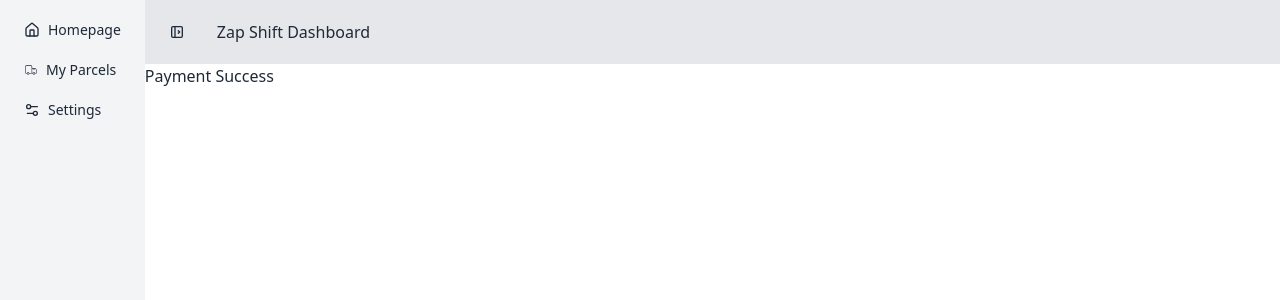
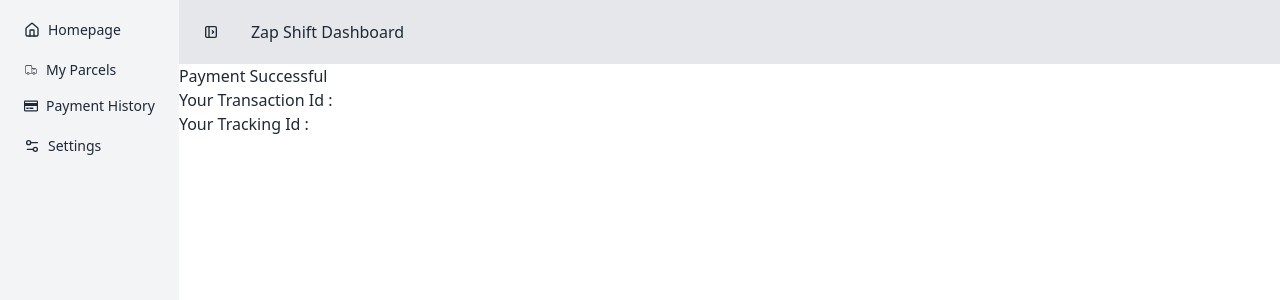
Before and after one commit to MAshhabDev/Zip-Shift-Client, a React (Vite) app: page /dashboard/payment-success in a window 1280 px wide. Shown: the top 300 px of the page. Built offline with nearby package versions, Linux system fonts and the light colour scheme; no server answers; sample sign-in values are in the browser's storage.

Commit message:
Implement Payment History page

```diff
--- a/src/Layout/DashBoardLayout.jsx
+++ b/src/Layout/DashBoardLayout.jsx
@@ -1,5 +1,6 @@
 import React from 'react';
 import { CiDeliveryTruck } from 'react-icons/ci';
+import { FaRegCreditCard } from 'react-icons/fa';
 import { Link, NavLink, Outlet } from 'react-router';
 
 const DashBoardLayout = () => {
@@ -41,6 +42,14 @@
                                     <span className="is-drawer-close:hidden">My Parcels</span>
                                 </Link >
                             </li>
+                            <li>
+                                <Link to='/dashboard/payment-history' className="is-drawer-close:tooltip is-drawer-close:tooltip-right" data-tip="Payment-History">
+                                    {/* Settings icon */}
+                                    <FaRegCreditCard></FaRegCreditCard>
+
+                                    <span className="is-drawer-close:hidden">Payment History</span>
+                                </Link >
+                            </li>
                             {/* List item */}
                             <li>
                                 <button className="is-drawer-close:tooltip is-drawer-close:tooltip-right" data-tip="Settings">
--- /dev/null
+++ b/src/Page/Dashboard/Payment History/PaymentHistory.jsx
@@ -0,0 +1,56 @@
+import React from 'react';
+import useAuth from '../../../Hooks/useAuth';
+import useAxiosSecure from '../../../Hooks/useAxiosSecure';
+import { useQuery } from '@tanstack/react-query';
+
+const PaymentHistory = () => {
+
+    const { user } = useAuth();
+    const axiosSecure = useAxiosSecure();
+    const { data: payments = [] } = useQuery({
+        queryKey: ['payments', user.email],
+        queryFn: async () => {
+            const res = await axiosSecure.get(`/payments?email=${user.email}`)
+            return res.data
+        }
+    })
+    return (
+        <div>
+            <h2>Payment history: {payments.length}</h2>
+
+            <div>
+                <div className="overflow-x-auto">
+                    <table className="table">
+                        {/* head */}
+                        <thead>
+                            <tr>
+                                <th></th>
+                                <th>Name</th>
+                                <th>Amount</th>
+                                <th>Transaction Id</th>
+                            </tr>
+                        </thead>
+                        <tbody>
+                            {
+                                payments.map((payment, index) =>
+                                    <tr>
+                                        <th>{index + 1}</th>
+                                        <td>Cy Ganderton</td>
+                                        <td>${payment.amount}</td>
+                                        <td>{payment.transactionId}</td>
+                                    </tr>
+                                )
+                            }
+                            {/* row 1 */}
+
+                            {/* row 2 */}
+
+                        </tbody>
+                    </table>
+                </div>
+            </div>
+        </div>
+    );
+};
+
+export default PaymentHistory;
--- a/src/Page/Dashboard/Payment/PaymentSuccess.jsx
+++ b/src/Page/Dashboard/Payment/PaymentSuccess.jsx
@@ -1,4 +1,4 @@
-import React, { useEffect } from 'react';
+import React, { useEffect, useState } from 'react';
 import { useSearchParams } from 'react-router';
 import useAxiosSecure from '../../../Hooks/useAxiosSecure';
 
@@ -8,6 +8,8 @@
 
     const sessionId = searchParams.get('session_id')
 
+    const [paymentInfo, setPaymentInfo] = useState({})
+
     const axiosSecure = useAxiosSecure()
 
 
@@ -16,12 +18,18 @@
             axiosSecure.patch(`/payment-success?session_id=${sessionId}`)
                 .then(res => {
                     console.log(res.data)
+                    setPaymentInfo({
+                        transactionId: res.data.transactionId,
+                        trackingId: res.data.trackingId
+                    })
                 })
         }
     }, [sessionId, axiosSecure])
     return (
         <div>
-            <h3>Payment Success</h3>
+            <h3>Payment Successful</h3>
+            <p>Your Transaction Id : {paymentInfo.transactionId}</p>
+            <p>Your Tracking Id : {paymentInfo.trackingId}</p>
         </div>
     );
 };
--- a/src/Routes/router.jsx
+++ b/src/Routes/router.jsx
@@ -13,6 +13,7 @@
 import Payment from "../Page/Dashboard/Payment/Payment";
 import PaymentSuccess from "../Page/Dashboard/Payment/PaymentSuccess";
 import PaymentCancel from "../Page/Dashboard/Payment/PaymentCancel";
+import PaymentHistory from "../Page/Dashboard/Payment History/PaymentHistory";
 
 export const router = createBrowserRouter([
     {
@@ -66,6 +67,10 @@
                 Component: Payment
             },
             {
+                path: 'payment-history',
+                Component: PaymentHistory
+            },
+            {
                 path: 'payment-success',
                 Component: PaymentSuccess
             },
```
